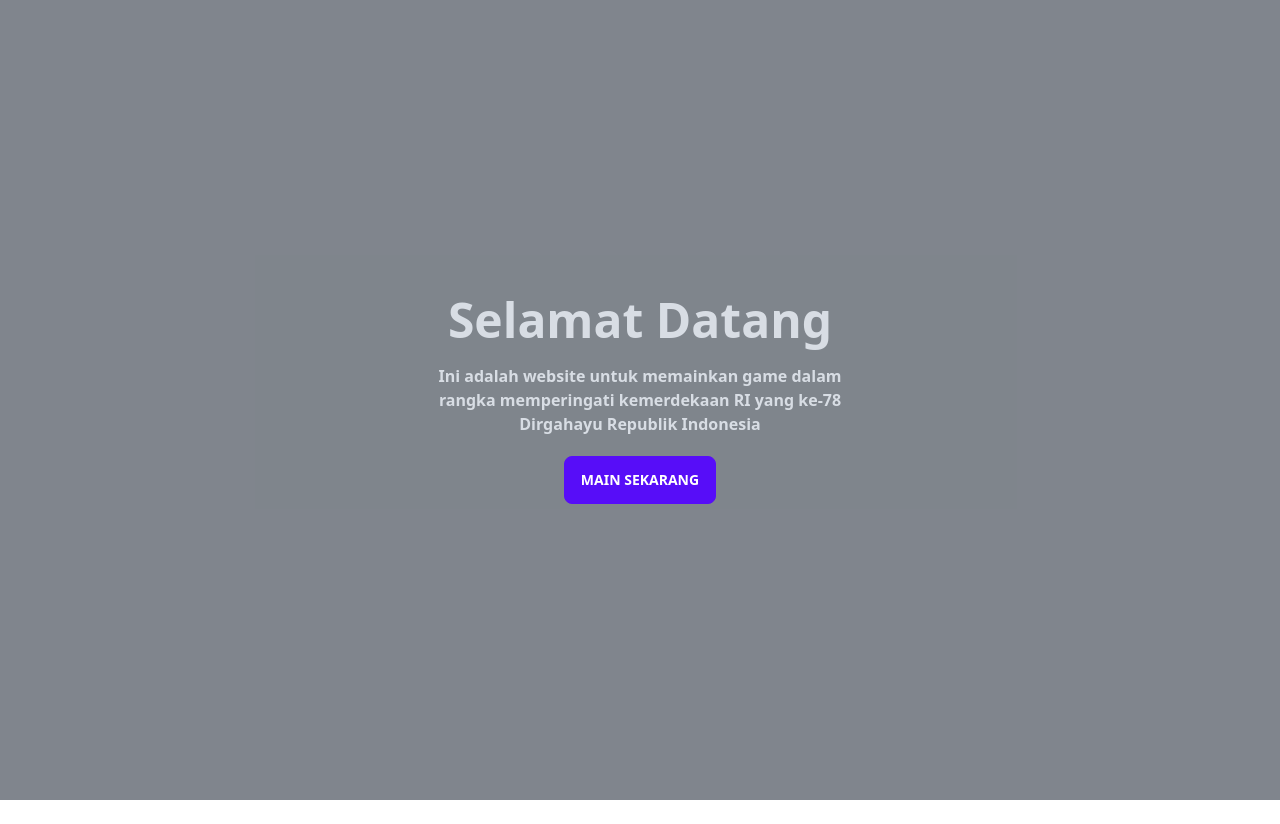
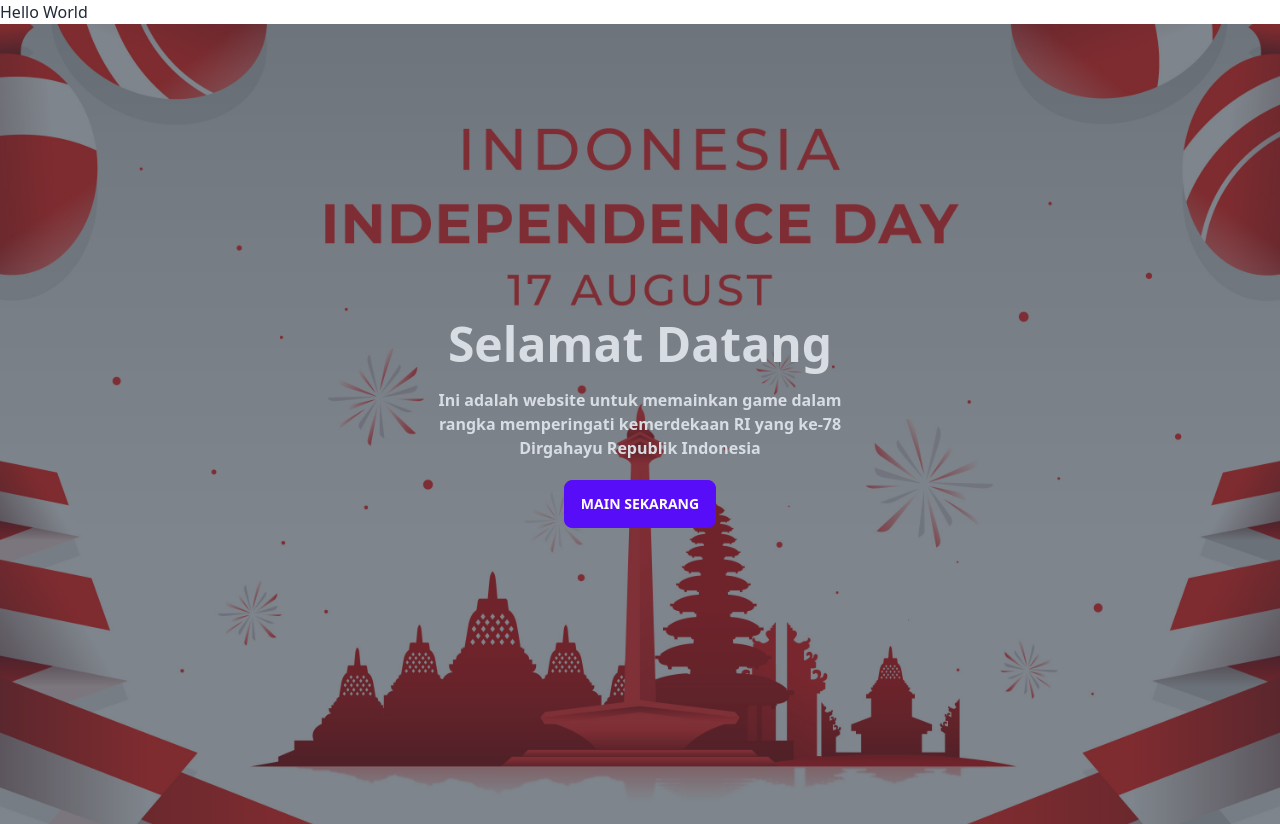
Before and after one commit to KarMint26/Game-Kemerdekaan-RI-78, a React (Vite) app: page / in a window 1280 px wide. Before the commit the page ends 800 px from the top, so only its background shows below. Built offline with nearby package versions, Linux system fonts and the light colour scheme.

Commit message:
edit: app.jsx

```diff
--- a/src/App.jsx
+++ b/src/App.jsx
@@ -5,6 +5,7 @@ import { Routes, Route } from "react-router-dom";
 export default function App() {
   return (
     <>
+      <div className="hello">Hello World</div>
       <Routes>
         <Route path="/" exact element={<Home />} />
         <Route path="/game-kemerdekaan-ri" element={<Game />} />
--- a/src/pages/Home.jsx
+++ b/src/pages/Home.jsx
@@ -3,7 +3,7 @@ import { Link } from "react-router-dom";
 const Home = () => {
   return (
     <div>
-      <div className='hero min-h-screen'>
+      <div className='hero min-h-screen bg-[url(/src/assets/Hero.jpg)] bg-cover bg-no-repeat'>
         <div className='hero-overlay bg-opacity-60'></div>
         <div className='hero-content text-center text-neutral-content'>
           <div className='max-w-md'>
```
